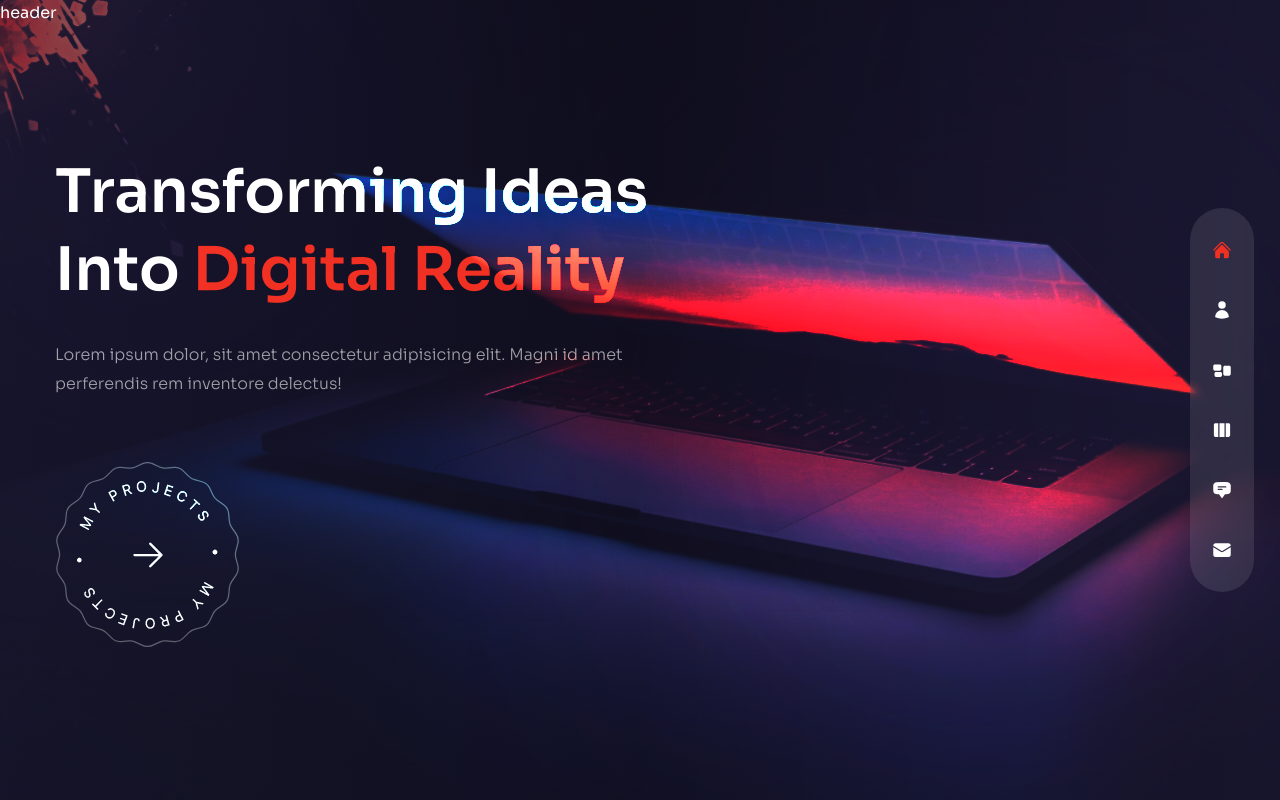
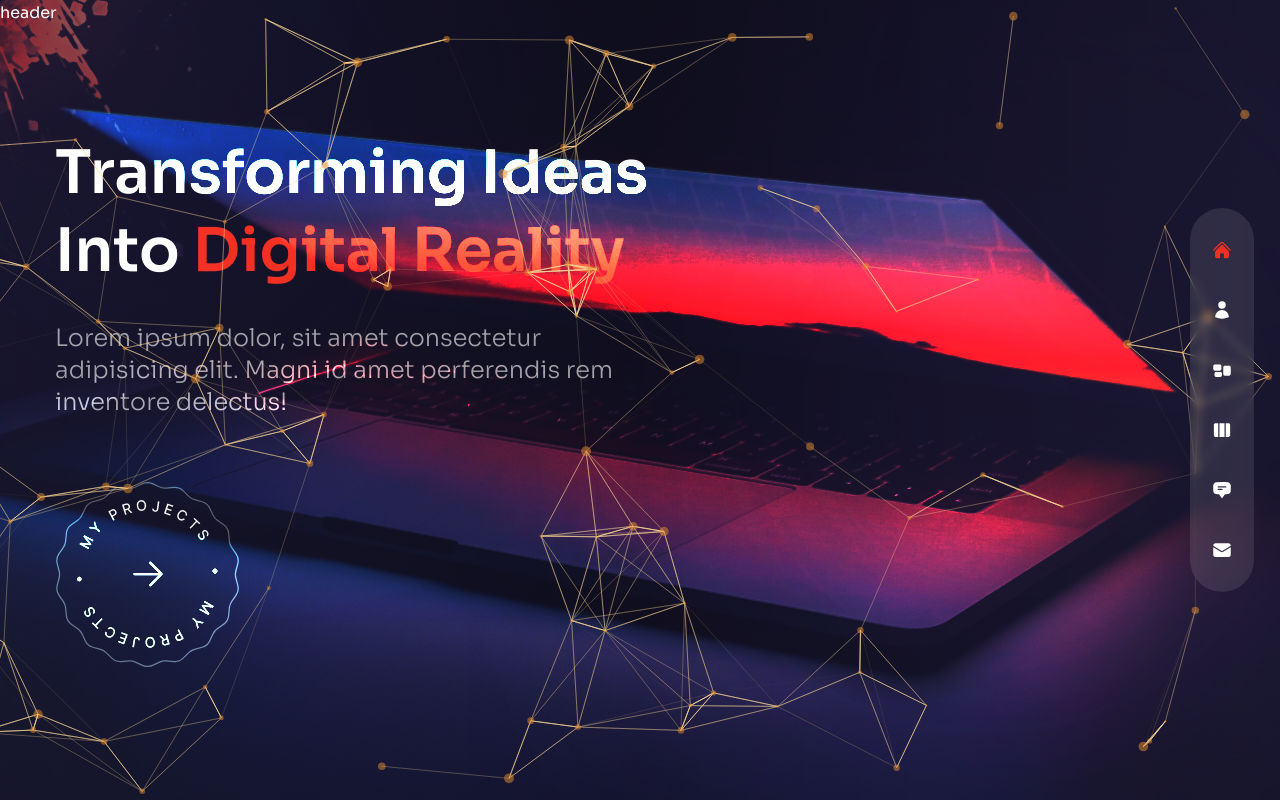
Before and after one commit to WNagorny/Portfolio, a Next.js app: page / in a window 1280 px wide. Built offline with nearby package versions, Linux system fonts and the light colour scheme.

Commit message:
added Particles Container

```diff
--- a/components/ParticlesContainer.js
+++ b/components/ParticlesContainer.js
@@ -1,7 +1,95 @@
-
+import { Particles } from 'react-tsparticles'
+import { loadFull } from 'tsparticles'
+import React, { useCallback } from 'react'
 
 const ParticlesContainer = () => {
-  return <div>Particles Container</div>;
-};
+	const particlesInit = useCallback(async engine => {
+		await loadFull(engine)
+	}, [])
 
-export default ParticlesContainer;
+	const particlesLoaded = useCallback(async () => {}, [])
+
+	return (
+		<Particles
+    className='w-full h-full absolute translate-z-0'
+			id='tsparticles'
+			init={particlesInit}
+			loaded={particlesLoaded}
+			options={{
+				fullScreen: { enable: false },
+				background: {
+					color: {
+						value: '',
+					},
+				},
+				fps_limit: 120,
+				interactivity: {
+					events: {
+						onClick: {
+							enable: false,
+							mode: 'push',
+						},
+            onHover:{
+              enable: true,
+              mode: 'repulse',
+            },
+            resize: true,
+					},
+          mode: {
+            push:{
+              quantity: 90
+            },
+            repulse: {
+              distance: 200,
+              duration: 0.4,
+            }
+          }
+				},
+        particles:{
+          color: {
+            value: '#e68e2e',
+          },
+          links: {
+            color: '#f5d393',
+            distance: 150,
+            enable: true,
+            opaacity: 0.5,
+            width: 1,
+          },
+          collisions : {
+            enable: true,
+          },
+          move: {
+            direction: 'none',
+            enable: true,
+            outModes: {
+            default: 'bounce'
+            },
+            random: false,
+            speed: 1,
+            straight: false
+          },
+          number: {
+            density: {
+              enable: true,
+              area: 800,
+            },
+            value: 80
+          },
+          opacity: {
+            value: 0.5,
+          },
+          shape: {
+            type: 'circle'
+          },
+          size: {
+            value: {min:1, max: 5},
+          },
+        },
+        detectRetina:true,
+			}}
+		/>
+	)
+}
+
+export default ParticlesContainer
--- a/pages/index.js
+++ b/pages/index.js
@@ -16,7 +16,7 @@ const Home = () => {
 						initial='hidden'
 						animate='show'
 						exit='hidden'
-						className='h1'
+						className='h1 xxl:text-7xl'
 					>
 						Transforming Ideas <br /> {''} Into{' '}
 						<span className='text-accent'>Digital Reality</span>{' '}
@@ -26,7 +26,7 @@ const Home = () => {
 						initial='hidden'
 						animate='show'
 						exit='hidden'
-						className='max-w-sm xl:max-w-xl mx-auto xl:mx-0 mb-10 xl:mb-16'
+						className='max-w-sm xl:max-w-xl mx-auto xl:mx-0 mb-10 xl:mb-16 text-1xl xl:text-2xl'
 					>
 						Lorem ipsum dolor, sit amet consectetur adipisicing elit. Magni id
 						amet perferendis rem inventore delectus!
@@ -46,11 +46,11 @@ const Home = () => {
 				</div>
 			</div>
 
-			<div className='w-[1400px] h-full absolute right-0 bottom-0'>
+			<div className='w-[1800px] h-full absolute right-0 bottom-0'>
 				<div className='bg-none xl:bg-computer xl:bg-cover xl:bg-right xl:bg-no-repeat w-full h-full absolute  mix-blend-color-dodge'>
 				</div>
 
-				<div>Particles</div>
+				<ParticlesContainer/>
 
 			</div>
 		</div>
```
